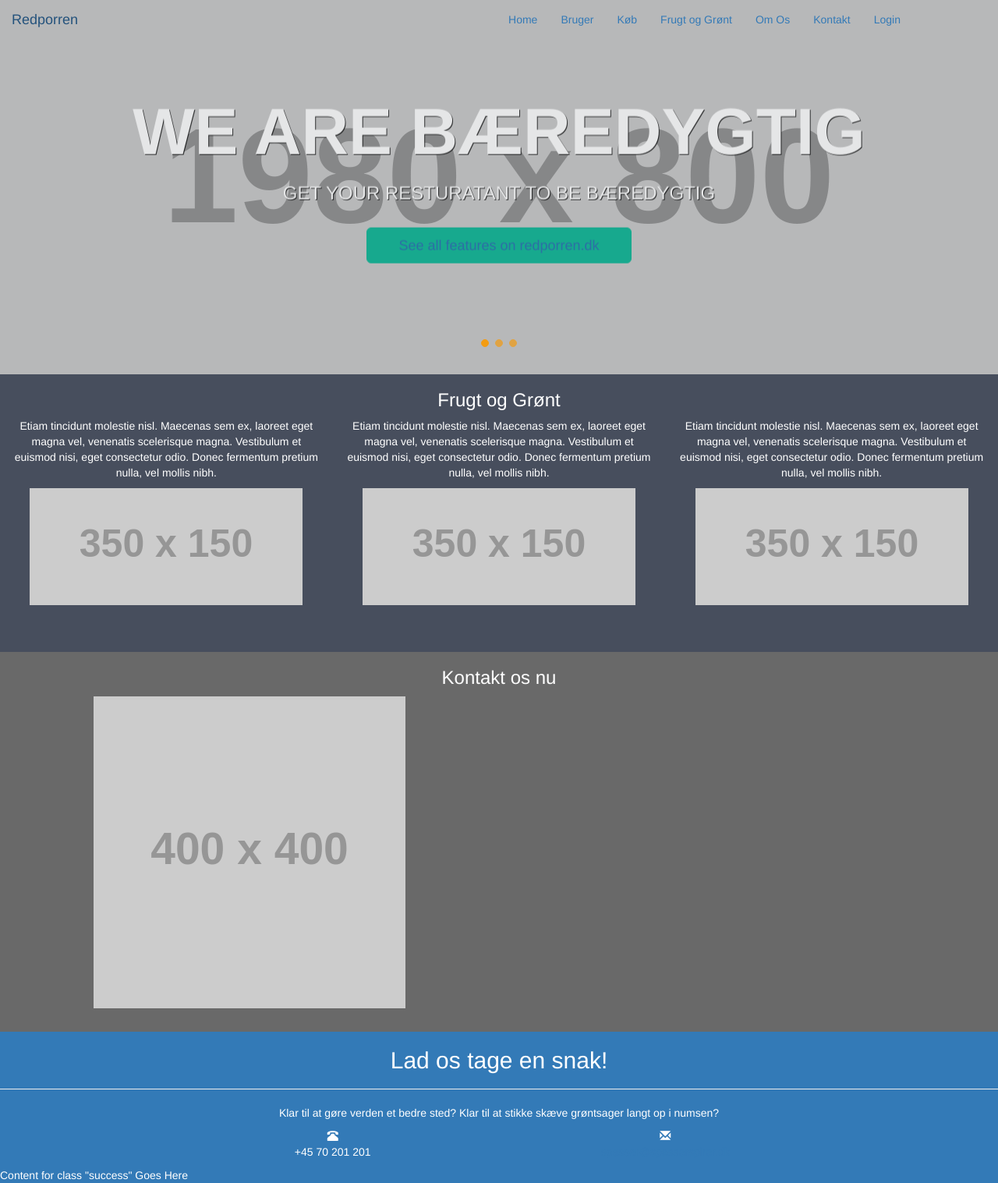
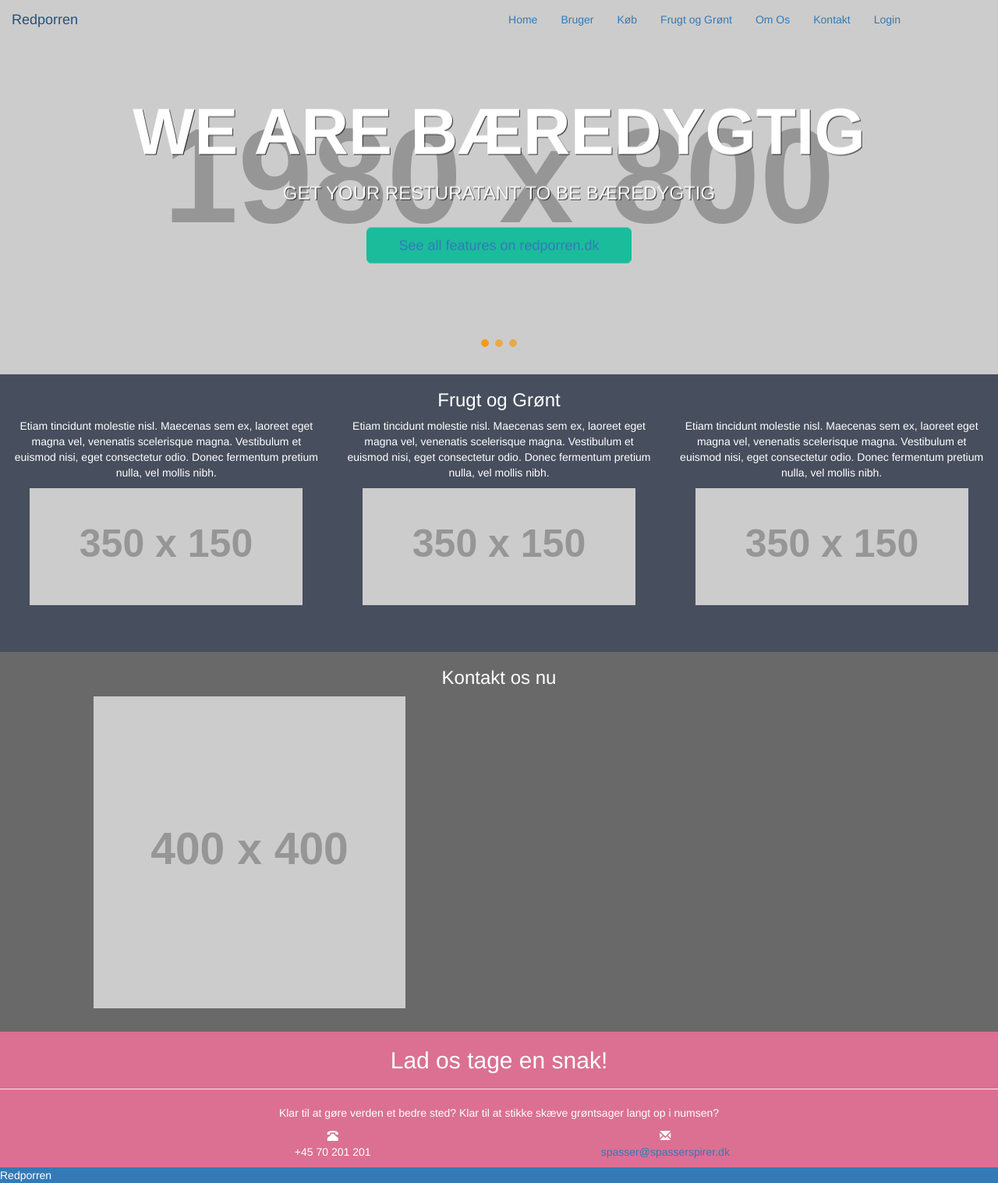
Before and after one commit to Spilleren/Grimtsager, a PHP site: page / in a window 1280 px wide. Shown: the whole page at 78% size. Run offline with PHP 8.4, Linux system fonts and the light colour scheme; grey boxes labelled with a size stand in for pictures from a placeholder-image service; some libraries are stand-ins or nearby versions.

Commit message:
Index og customcss ændret
Ikke noget stort

```diff
--- a/css/customcss.css
+++ b/css/customcss.css
@@ -6,6 +6,7 @@
 	background-color: transparent;
 	background: transparent;
 	border-color: transparent;
+
 }
 
 .bg-1 {
@@ -14,6 +15,9 @@
 }
 .bg-2 {
 	background-color: dimgray;
+}
+.bg-3{
+	background-color:palevioletred;
 }
 
 #Billede {
--- a/index.html
+++ b/index.html
@@ -4,7 +4,7 @@
 <meta charset="utf-8">
 <meta http-equiv="X-UA-Compatible" content="IE=edge">
 <meta name="viewport" content="width=device-width, initial-scale=1">
-<title>Grimtsager - En slags spasserspirer</title>
+<title>Redporren - En slags spasserspirer</title>
 
 <link href="css/bootstrap.css" rel="stylesheet">
 <link href="css/customcss.css" rel="stylesheet">
@@ -69,7 +69,7 @@
 
 <div class="carousel fade-carousel slide" data-ride="carousel" data-interval="4000" id="bs-carousel" data-pause="null">
   <!-- Overlay -->
-  <div class="overlay"></div>
+  <!--<div class="overlay"></div>-->
 
   <!-- Indicators -->
   <ol class="carousel-indicators">
@@ -87,7 +87,7 @@
             <h1>We are bæredygtig</h1>
             <h3>Get your resturatant to be bæredygtig</h3>
         </hgroup>
-        <button class="btn btn-hero btn-lg" role="button"><a href="dildo.png">See all features on redporren.dk</a></button>
+        <button class="btn btn-hero btn-lg" role="button"><a href="https://images-na.ssl-images-amazon.com/images/I/71vHuqY2cpL._SX522_.jpg">See all features on redporren.dk</a></button>
       </div>
     </div>
     <div class="item slides">
@@ -157,7 +157,7 @@
 	</div>
 
 <section id="contact">
-        <div class="container-fluid">
+        <div class="container-fluid bg-3">
             <div class="row">
                 <div class="text-center">
                     <h2 class="section-heading">Lad os tage en snak!</h2>
@@ -177,7 +177,7 @@
         </div>
 </section>
 
-<footer>Content for  class "success" Goes Here</footer>
+<footer>Redporren</footer>
 <!-- jQuery (necessary for Bootstrap's JavaScript plugins) -->
 <script src="js/bootstrap.min.js"></script>
 
```
